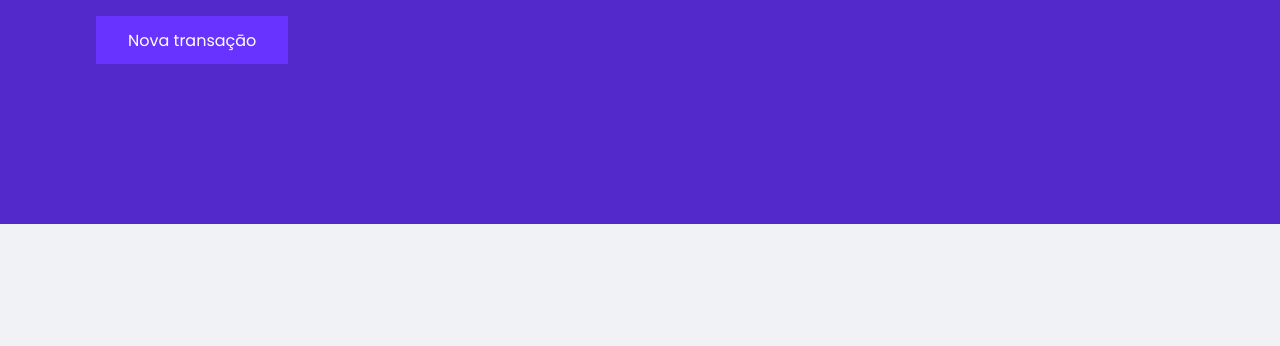
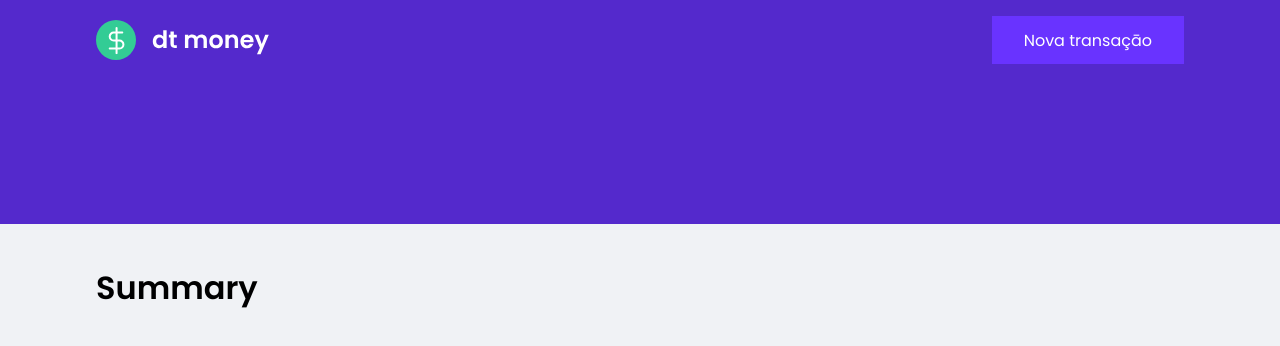
Before and after one commit to kauefranc/dtmoney, a React (Create React App) app: page / in a window 1280 px wide. Shown: the top 346 px of the page. Built offline with nearby package versions, Linux system fonts and the light colour scheme.

Commit message:
react-app-env.d.ts

```diff
--- a/src/App.tsx
+++ b/src/App.tsx
@@ -1,3 +1,4 @@
+import { Dashboard } from "./components/Dashboard";
 import { Header } from "./components/Header";
 import { GlobalStyle } from "./styles/global";
 
@@ -5,6 +6,7 @@ export function App() {
   return (
     <>
         <Header/>
+        <Dashboard/>
         <GlobalStyle/>
     </>
   );
--- a/src/components/Dashboard/styles.ts
+++ b/src/components/Dashboard/styles.ts
@@ -1,5 +1,7 @@
 import styled from 'styled-components'
 
 export const Container = styled.div`
-
+    max-width: 1120px;
+    margin: 0 auto;
+    padding: 2.5rem 1rem;
 `
--- a/src/components/Header/index.tsx
+++ b/src/components/Header/index.tsx
@@ -1,4 +1,4 @@
-// import logo from "../../assets/logo.svg"
+import logo from "../../assets/logo.svg"
 
 import { Container, Content } from "./style"
 
@@ -6,7 +6,7 @@ export function Header() {
     return (
         <Container>
             <Content>
-                {/* <img src={} alt="dt money"/> */}
+                <img src={logo} alt="dt money"/>
                 <button type="button">
                     Nova transaçāo
                 </button>
--- /dev/null
+++ b/src/react-app-env.d.ts
@@ -0,0 +1 @@
+/// <reference types="react-scripts" />
```
